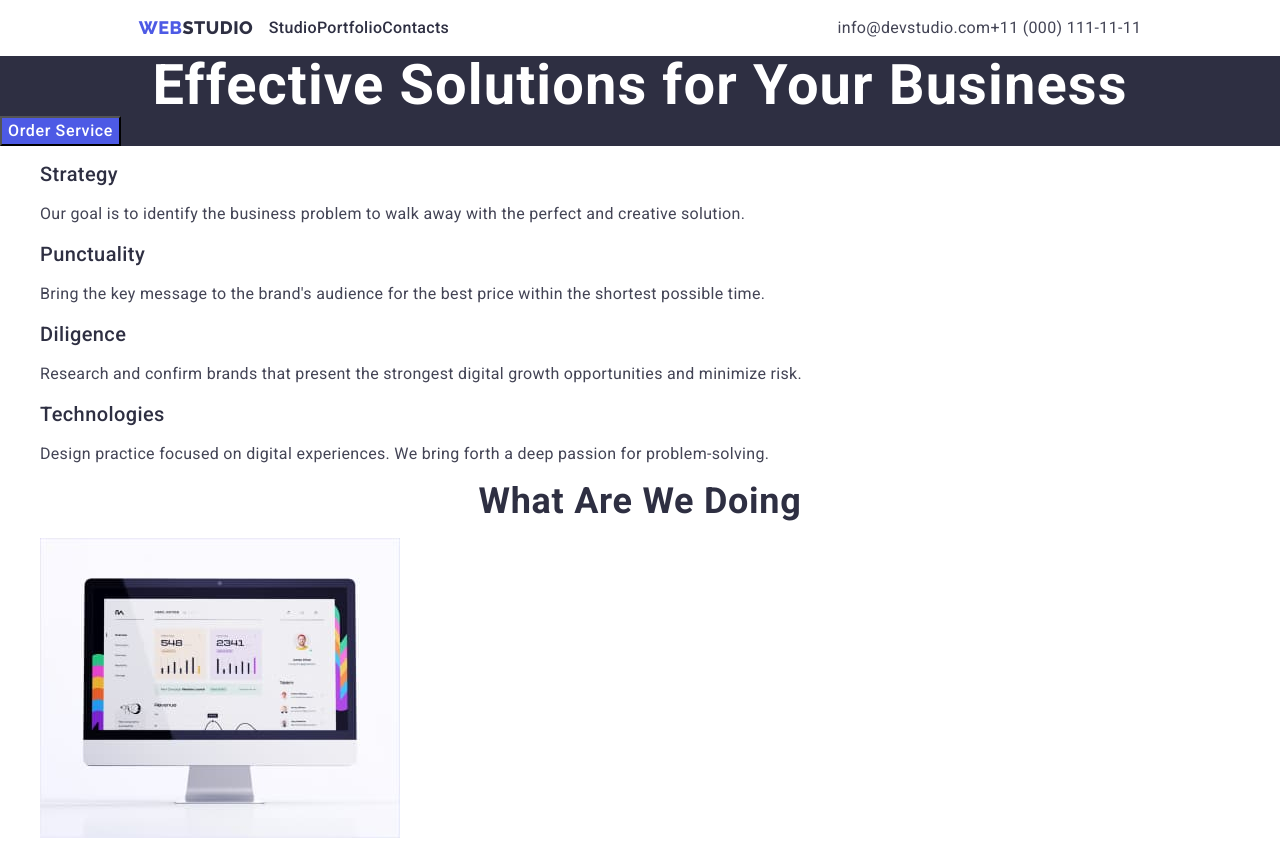
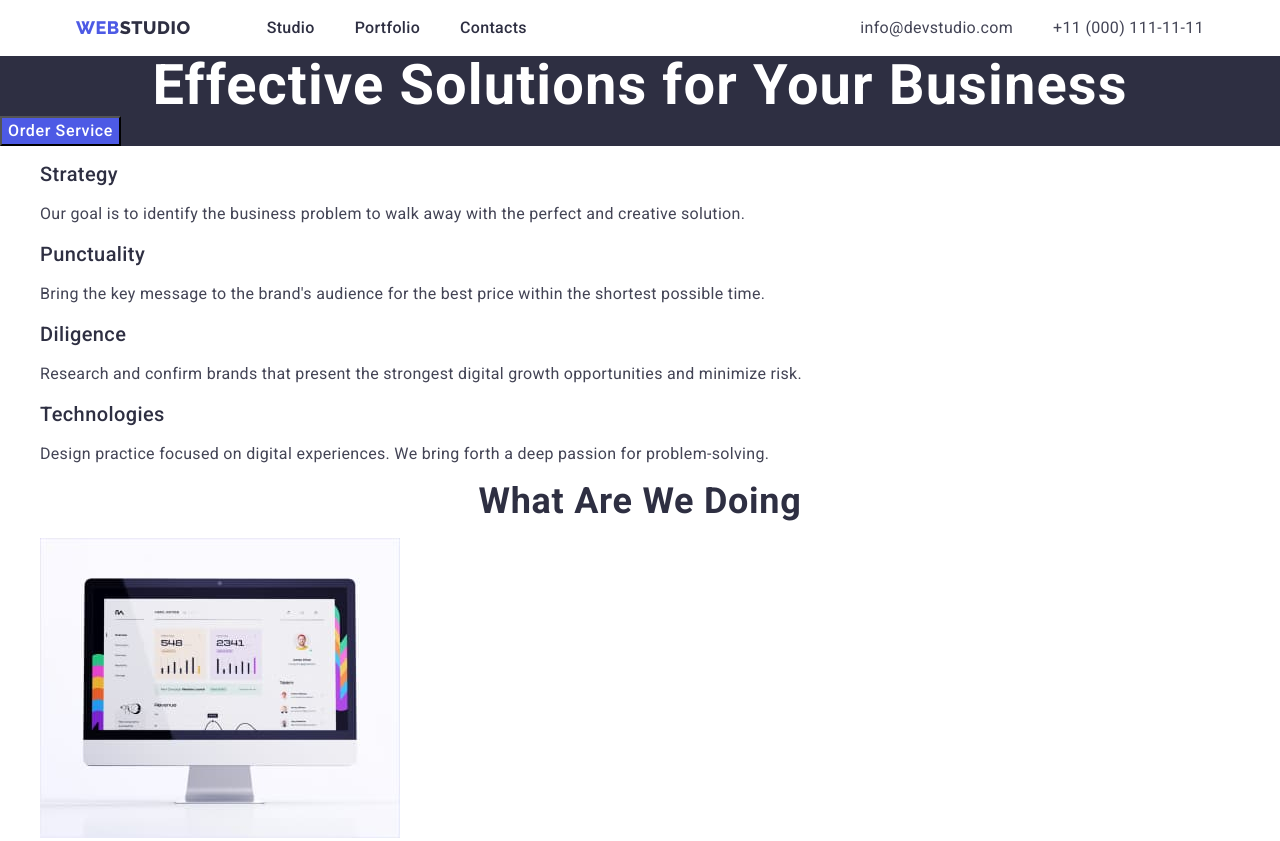
Before and after one commit to nicksolony/goit-markup-hw-03, a plain HTML site: page index.html in a window 1280 px wide. Shown: the top 841 px of the page. Drawn offline with nearby package versions, Linux system fonts and the light colour scheme.

Commit message:
added margins to navigation

```diff
--- a/css/styles.css
+++ b/css/styles.css
@@ -43,6 +43,10 @@ h1,h2,h3,h4,h5,h6 {
     color: var(--heading-color-2);
 }
 
+.nav-item:not(:last-child){
+    margin-right: 40px;
+}
+
 .menu-item:hover,
 .menu-item:focus {
     color: var(--filter-btn-bg-active-color);
@@ -58,7 +62,7 @@ h1,h2,h3,h4,h5,h6 {
     text-align: center;
     line-height: 1.17;
     color: var(--heading-color-1);
-    margin-right: 5.2778%;
+    margin-right: 76px;
 }
 
 .link {
@@ -104,7 +108,7 @@ h1,h2,h3,h4,h5,h6 {
 .container {
     display: flex;
     justify-content: space-between;
-    width: 78.3333%;
+    width: 1128px;
     margin-left: auto;
     margin-right: auto;
 }
--- a/index.html
+++ b/index.html
@@ -18,23 +18,23 @@
             <nav class="nav-items">
                 <a class="logo link" href="./index.html">Web<span>Studio</span></a>
                 <ul class="list nav-items">
-                    <li >
+                    <li  class="nav-item">
                         <a class="menu-item link" href="./index.html">Studio</a>
                     </li>
-                    <li>
+                    <li class="nav-item">
                         <a class="menu-item link" href="./portfolio.html">Portfolio</a>
                     </li>
-                    <li>
+                    <li class="nav-item">
                         <a class="menu-item link" href="">Contacts</a>
                     </li>
                 </ul>
             </nav>
             <address class="contact">
                 <ul class="list nav-items">
-                    <li>
+                    <li class="nav-item">
                         <a class="email link" href="mailto:info@devstudio.com">info@devstudio.com</a>
                     </li>
-                    <li>
+                    <li class="nav-item">
                         <a class="email link" href="tel:+110001111111">+11 (000) 111-11-11</a>
                     </li>
                 </ul>
```
